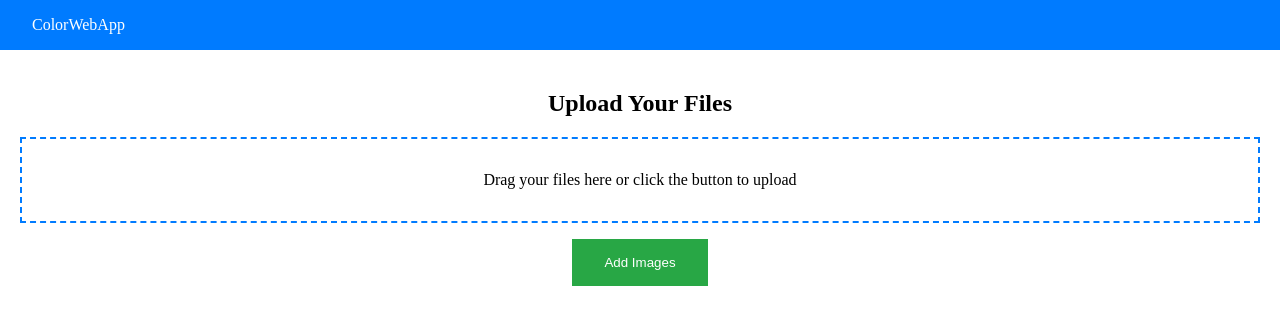
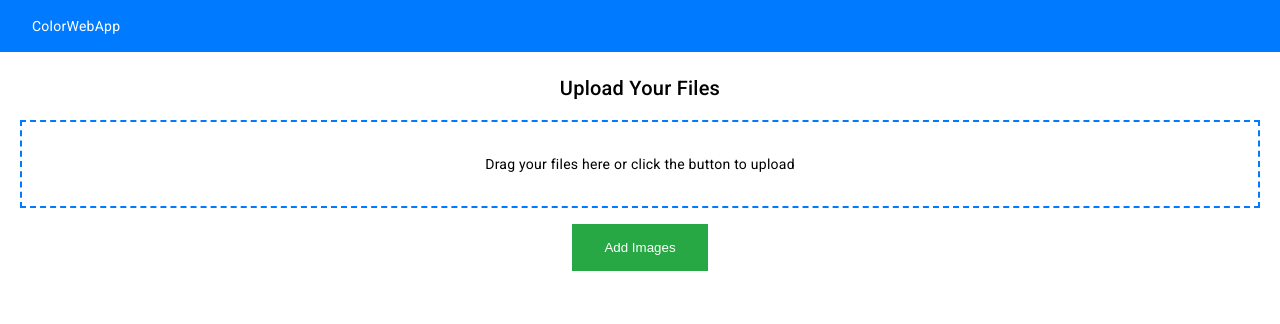
Before and after one commit to zachtyson/CIS4930MLProject, an Angular app in the folder frontend-colorization/: page / in a window 1280 px wide. Shown: the top 324 px of the page. Built offline with nearby package versions, Linux system fonts and the light colour scheme.

Commit message:
ng import material

```diff
--- a/frontend-colorization/angular.json
+++ b/frontend-colorization/angular.json
@@ -30,6 +30,7 @@
               "src/assets"
             ],
             "styles": [
+              "@angular/material/prebuilt-themes/deeppurple-amber.css",
               "src/styles.scss"
             ],
             "scripts": []
@@ -93,6 +94,7 @@
               "src/assets"
             ],
             "styles": [
+              "@angular/material/prebuilt-themes/deeppurple-amber.css",
               "src/styles.scss"
             ],
             "scripts": []
--- a/frontend-colorization/package.json
+++ b/frontend-colorization/package.json
@@ -11,10 +11,12 @@
   "private": true,
   "dependencies": {
     "@angular/animations": "^16.2.0",
+    "@angular/cdk": "^16.2.14",
     "@angular/common": "^16.2.0",
     "@angular/compiler": "^16.2.0",
     "@angular/core": "^16.2.0",
     "@angular/forms": "^16.2.0",
+    "@angular/material": "^16.2.14",
     "@angular/platform-browser": "^16.2.0",
     "@angular/platform-browser-dynamic": "^16.2.0",
     "@angular/router": "^16.2.0",
--- a/frontend-colorization/src/app/app.module.ts
+++ b/frontend-colorization/src/app/app.module.ts
@@ -6,6 +6,7 @@
 import {NgOptimizedImage} from "@angular/common";
 import {HttpClientModule} from "@angular/common/http";
 import {ImageColorizationService} from "./image-colorization.service";
+import { BrowserAnimationsModule } from '@angular/platform-browser/animations';
 
 @NgModule({
   declarations: [
@@ -15,7 +16,8 @@
     BrowserModule,
     AppRoutingModule,
     NgOptimizedImage,
-    HttpClientModule
+    HttpClientModule,
+    BrowserAnimationsModule
   ],
   providers: [ImageColorizationService],
   bootstrap: [AppComponent]
--- a/frontend-colorization/src/index.html
+++ b/frontend-colorization/src/index.html
@@ -6,8 +6,11 @@
   <base href="/">
   <meta name="viewport" content="width=device-width, initial-scale=1">
   <link rel="icon" type="image/x-icon" href="favicon.ico">
+  <link rel="preconnect" href="https://fonts.gstatic.com">
+  <link href="https://fonts.googleapis.com/css2?family=Roboto:wght@300;400;500&display=swap" rel="stylesheet">
+  <link href="https://fonts.googleapis.com/icon?family=Material+Icons" rel="stylesheet">
 </head>
-<body>
+<body class="mat-typography">
   <app-root></app-root>
 </body>
 </html>
--- a/frontend-colorization/src/styles.scss
+++ b/frontend-colorization/src/styles.scss
@@ -1,3 +1,6 @@
 body {
   margin: 0;
 }
+
+html, body { height: 100%; }
+body { margin: 0; font-family: Roboto, "Helvetica Neue", sans-serif; }
```
Also changed, not shown: 1 other file (tests, documents, lock files or other folders).
